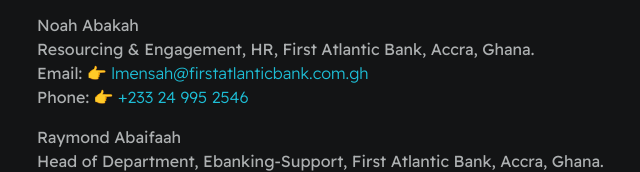
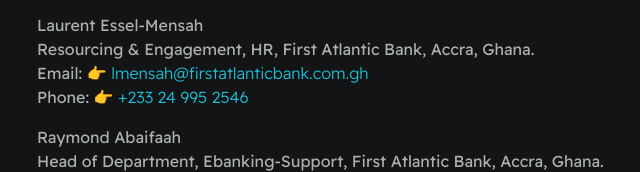
Before and after one commit to Jesse-Jagger/E-Resume, a plain HTML site: page index.html in a window 1280 px wide. Shown: the part 4269-4441 px from the top of the page, 269-909 px from the left. Drawn offline with Linux system fonts and the light colour scheme.

Commit message:
Update index.html

```diff
--- a/index.html
+++ b/index.html
@@ -193,7 +193,7 @@
                 Phone: <a href="tel:+233 55 974 4543">👉 +233 55 974 4543</a>
             </p>
             <p>
-                Noah Abakah<br>
+                Laurent Essel-Mensah<br>
                 Resourcing & Engagement, HR, First Atlantic Bank, Accra, Ghana.<br>
                 Email: <a href="mailto:lmensah@firstatlanticbank.com.gh">👉 lmensah@firstatlanticbank.com.gh</a><br>
                 Phone: <a href="tel: +233 24 995 2546">👉 +233 24 995 2546 </a>
```
